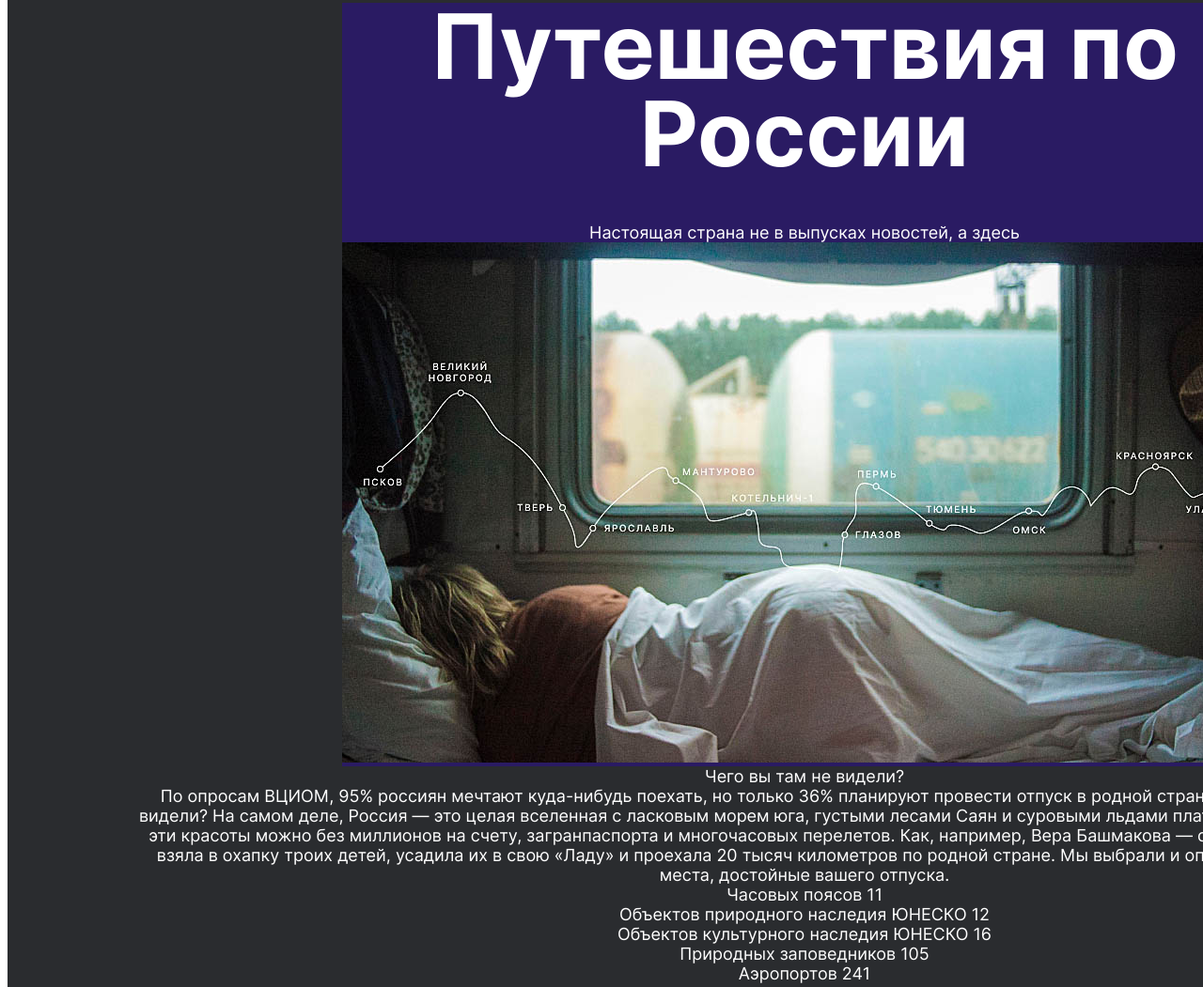
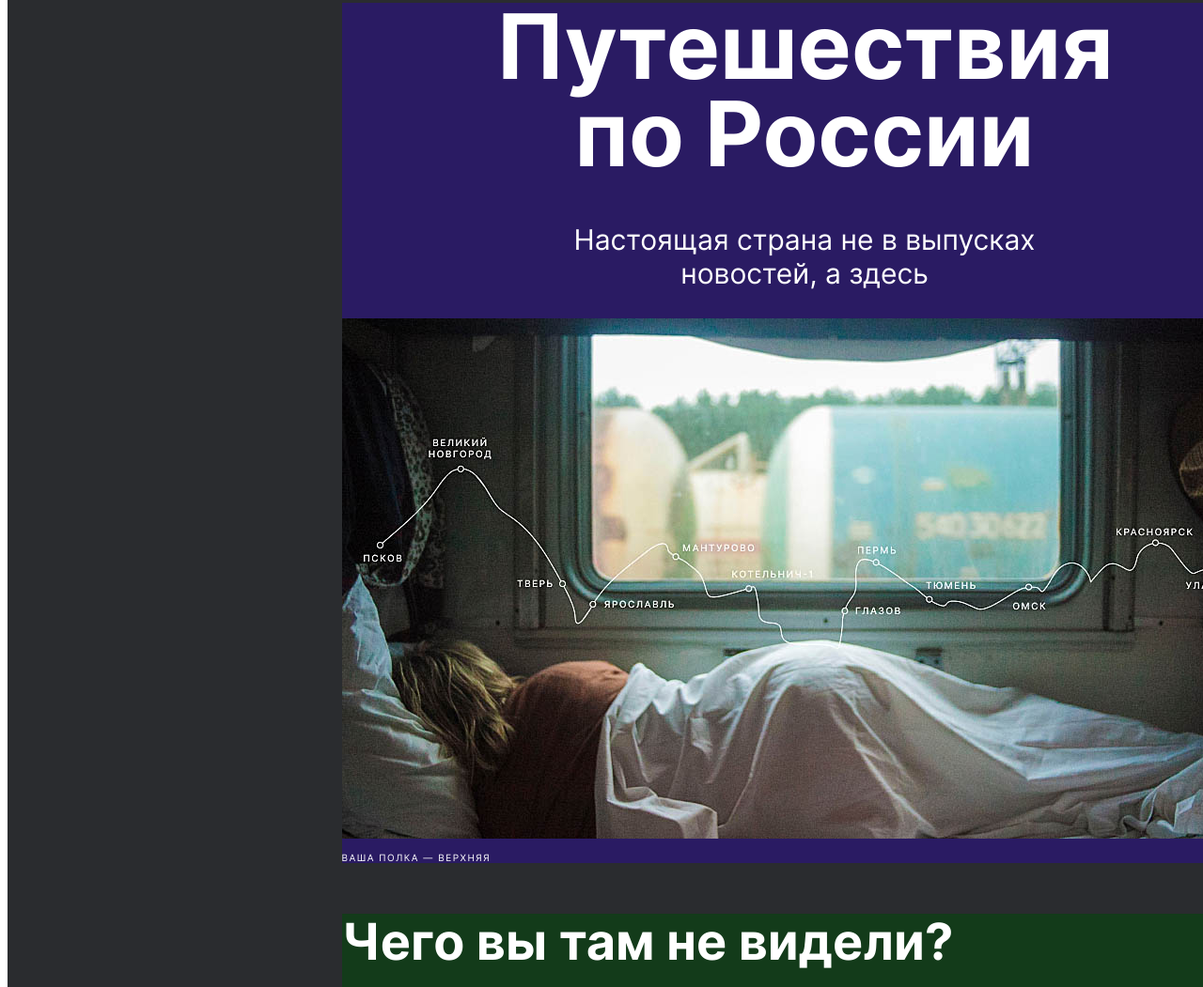
Before and after one commit to SergSmith64/Russia-Travel, a plain HTML site: page index.html in a window 1280 px wide. Shown: the part 135-1186 px from the top of the page at 94% size. Drawn offline with Linux system fonts and the light colour scheme; files whose address does not match are found by name.

Commit message:
fix: lead

```diff
--- a/index.css
+++ b/index.css
@@ -18,7 +18,6 @@ body {
     margin: 0 auto;
     padding: 0 128px;
     font-size: 18px;
-    text-align: center;
 }
 .main {
     color: #FFF;
@@ -57,6 +56,49 @@ body {
     line-height: 93px;
     text-align: center;
     margin: 48px auto;
+    max-width: 760px;
+}
+.lead__subtitle {
+    font-family: "Inter", sans-serif;
+    font-style: normal;
+    font-weight: normal;
+    font-size: 30px;
+    line-height: 36px;
+    text-align: center;
+    margin: auto;
+    max-width: 600px;
+}
+
+.lead__caption {
+    font-family: "Inter", sans-serif;
+    font-style: normal;
+    font-weight: normal;
+    font-size: 10px;
+    line-height: 12px;
+    letter-spacing: 0.15em;
+    text-transform: uppercase;
+}
+
+/* -------------------------------------- */
+
+.intro {
+    margin-top: 80px;
+    max-width: 985px;
+    margin: auto;
+    background-color: #133b1a;
+}
+
+.intro__title {
+    font-style: normal;
+    font-weight: 700;
+    font-size: 54px;
+    line-height: 59px;
+}
+.intro__content-row {
+    font-style: normal;
+    font-weight: normal;
+    font-size: 14px;
+    line-height: 24px;
 }
 
 /* ---------------------------------- */
--- a/index.html
+++ b/index.html
@@ -23,19 +23,19 @@
             <section class="lead">
                 <h1 class="lead__title">Путешествия по России</h1>
                 <div class="lead__subtitle">
-                    Настоящая страна не в выпусках новостей, а здесь
+                    <p>Настоящая страна не в выпусках новостей, а здесь</p>
                 </div>
                 <div class="lead__image">
                     <!-- <img src="./static/images/kalegin-michail-179870-unsplash.jpg" alt="Путешествия по России"> -->
                     <img src="./static/images/kalegin-michail-group.jpg" alt="Путешествия по России">
                 </div>
-                <div class="lead__caption"></div>
+                <p class="lead__caption">ваша полка — верхняя</p>
             </section>
 
 
             <section class="intro">
                 <div class="intro__title">
-                    Чего вы там не видели?
+                    <p>Чего вы там не видели?</p>
                 </div>
                 <div class="intro__content-row">
                     По опросам ВЦИОМ, 95% россиян мечтают куда-нибудь поехать, но только 36% планируют провести отпуск в родной стране. Мол, чего мы тут, дома, не видели? На самом деле, Россия — это целая вселенная с ласковым морем юга, густыми лесами Саян и суровыми льдами плато Путорана. А ещё увидеть все эти красоты можно без миллионов на счету, загранпаспорта и многочасовых перелетов. Как, например, Вера Башмакова — смелая молодая мама, которая взяла в охапку троих детей, усадила их в свою «Ладу» и проехала 20 тысяч километров по родной стране. Мы выбрали и описали некоторые интересные места, достойные вашего отпуска.
```
